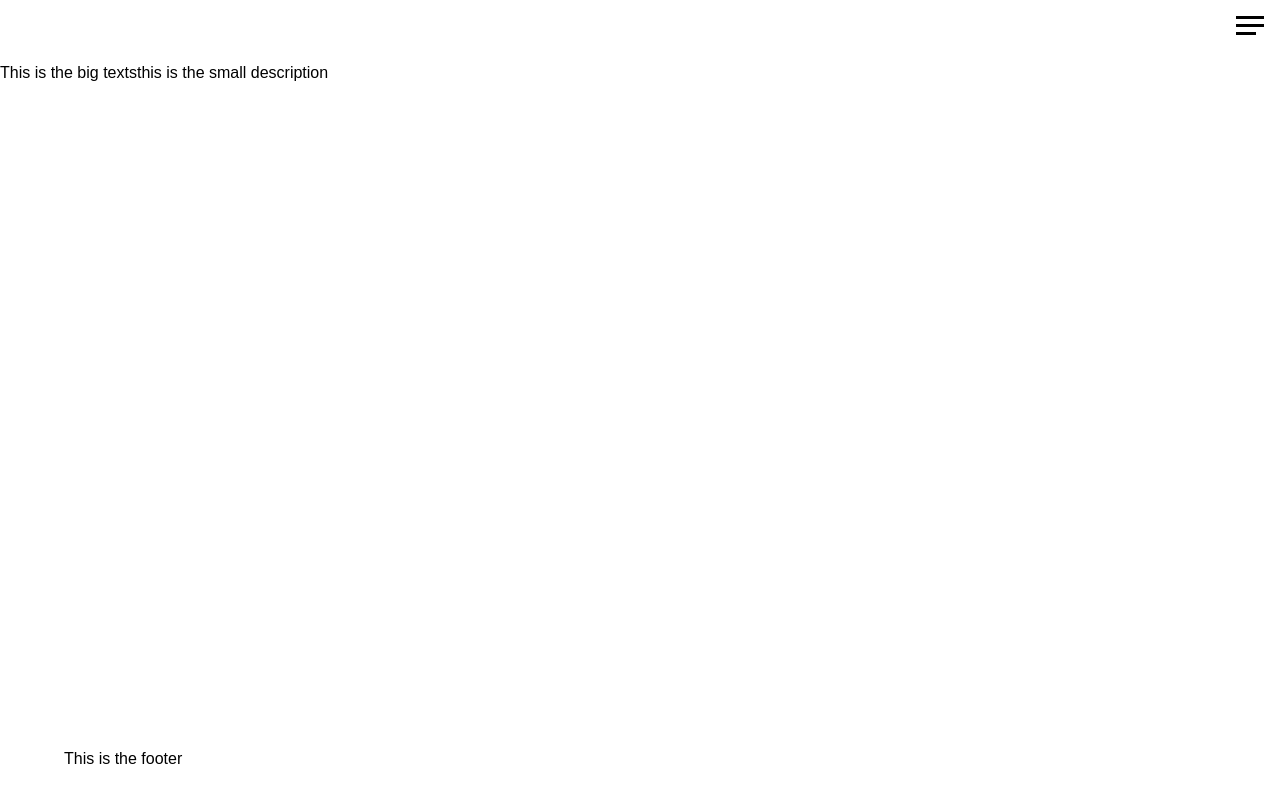
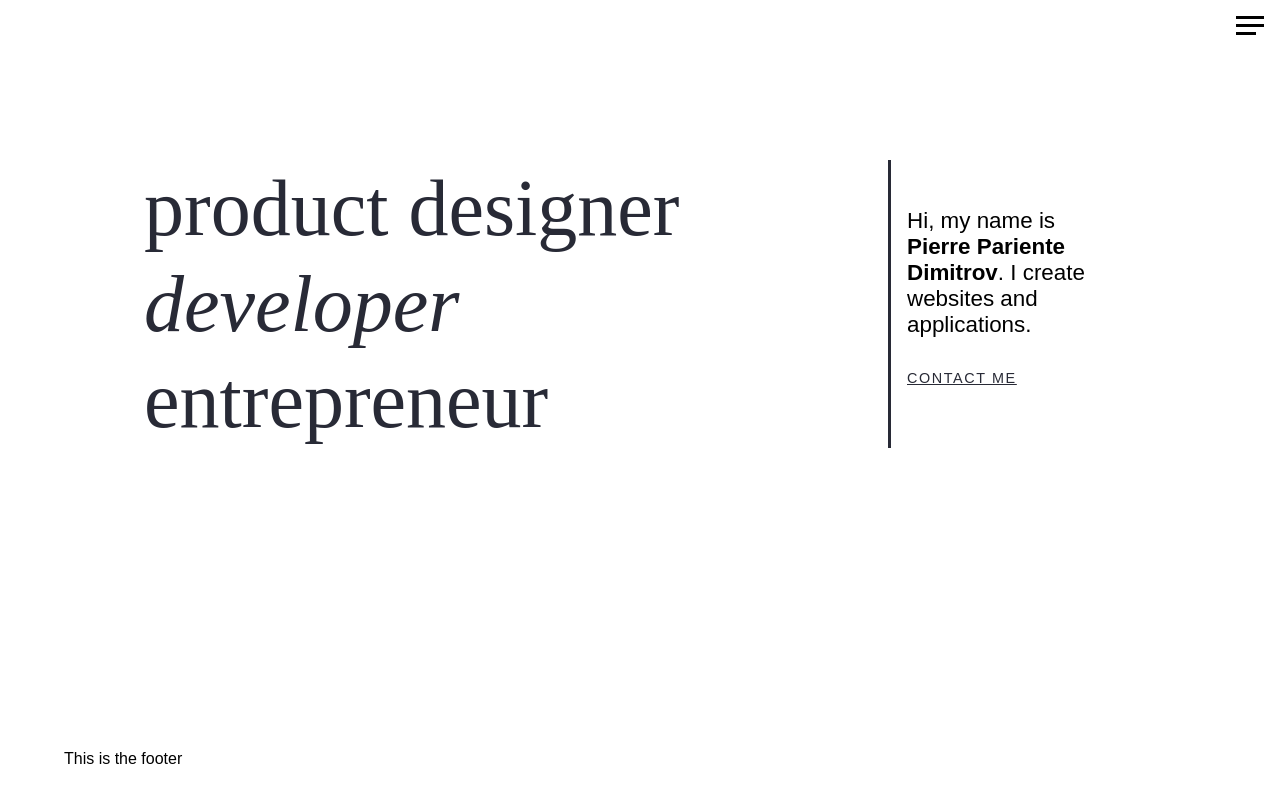
Before and after one commit to PierreParienteDimitrov/pierre-pariente-dimitrov-portfolio, a React (Create React App) app: page / in a window 1280 px wide. Built offline with nearby package versions, Linux system fonts and the light colour scheme; a web font is replaced by a local one.

Commit message:
added hero section on homepage

```diff
--- a/src/Components/Hero/Hero.js
+++ b/src/Components/Hero/Hero.js
@@ -3,10 +3,37 @@ import './_hero.scss';
 
 const Hero = () => {
 	return (
-		<header className='hero'>
-			<div>This is the big texts</div>
-			<p>this is the small description</p>
-		</header>
+		<>
+			<header id='showcase'>
+				<div className='content-wrap hero-grid'>
+					<div className='list'>
+						<ul>
+							<li>
+								<a href='/code'>product designer</a>
+							</li>
+							<li>
+								<a href='/design'>
+									<span className='link-italic'>developer</span>
+								</a>
+							</li>
+							<li>
+								<a href='/entrepreneur'>entrepreneur</a>
+							</li>
+						</ul>
+					</div>
+
+					<div className='description'>
+						<p>
+							Hi, my name is <strong>Pierre Pariente Dimitrov</strong>. I create
+							websites and applications.
+						</p>
+						<a href='/contact' className='contact'>
+							CONTACT ME
+						</a>
+					</div>
+				</div>
+			</header>
+		</>
 	);
 };
 
--- a/src/Components/Hero/_hero.scss
+++ b/src/Components/Hero/_hero.scss
@@ -1,5 +1,79 @@
-.hero {
-	display: flex;
-	flex-direction: row;
-	flex-wrap: wrap;
+@import '../../Styles/config';
+
+#showcase {
+	min-height: 450px;
+
+	.content-wrap {
+		padding: 4rem 1rem;
+	}
+
+	.list > ul {
+		list-style: none;
+		a,
+		.link-italic {
+			font-family: $secondary-font;
+			text-decoration: none;
+			color: $bg-color;
+			font-size: 2.5rem;
+			font-weight: 400;
+			line-height: 1.2;
+		}
+		:hover {
+			text-decoration: underline;
+			text-decoration-color: $primary-color;
+		}
+
+		.link-italic {
+			font-style: italic;
+		}
+	}
+
+	p {
+		padding: 2rem 0;
+		font-size: 1.4rem;
+		font-weight: 200;
+	}
+
+	.contact {
+		font-size: 0.9rem;
+		font-weight: 500;
+		letter-spacing: 0.1rem;
+		color: $lightbg-color;
+	}
+
+	.contact {
+		color: $bg-color;
+	}
 }
+
+// Media Queries
+@include media-md {
+	#showcase {
+		.content-wrap {
+			margin: 6rem 8rem;
+		}
+
+		.hero-grid {
+			display: grid;
+			grid-template-columns: 3fr 1fr;
+		}
+
+		.list > ul {
+			list-style: none;
+			a {
+				font-size: 5rem;
+			}
+			.link-italic {
+				font-size: 5rem;
+			}
+		}
+
+		.description {
+			border-left: 3px solid $bg-color;
+			padding: 1rem;
+			display: flex;
+			flex-direction: column;
+			align-items: flex-start;
+		}
+	}
+}
```
